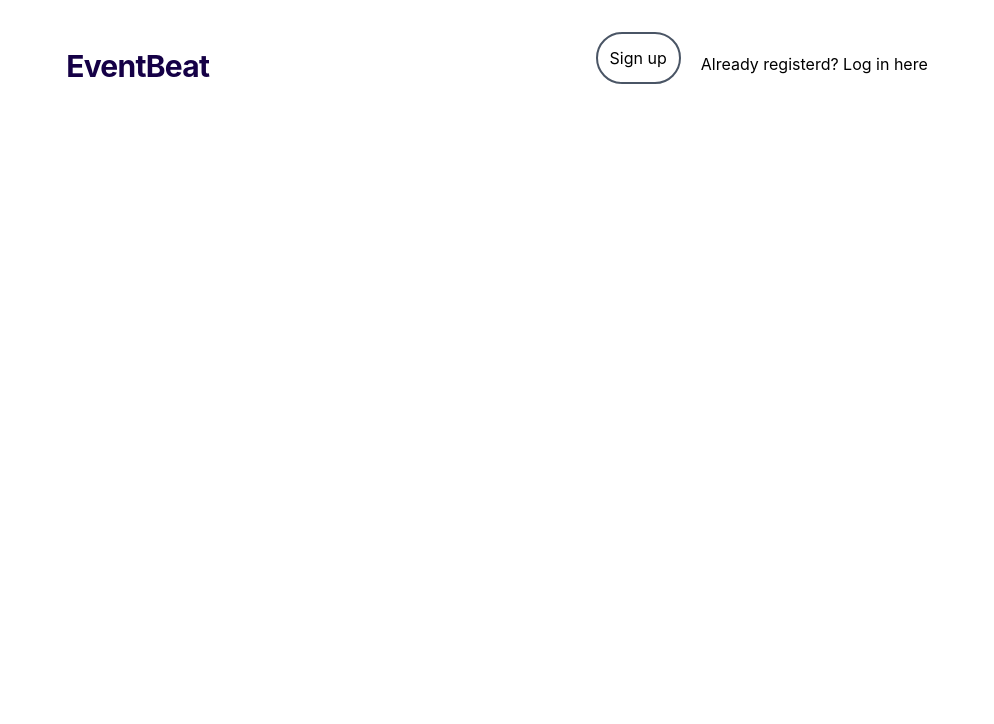
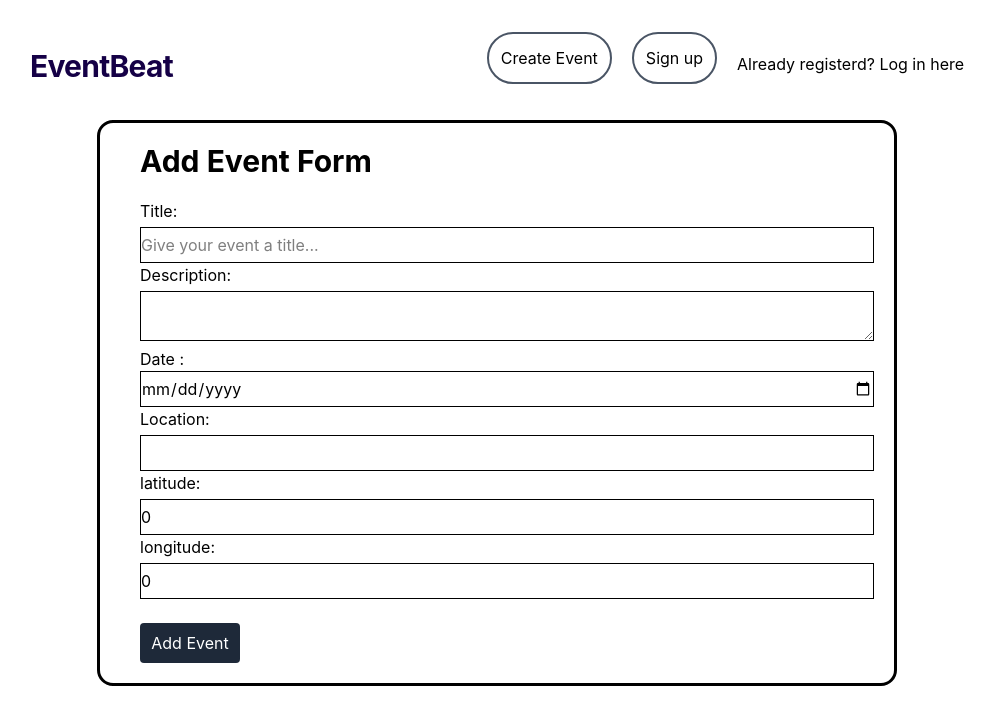
Before and after one commit to MarlaSinger2025/EventBeat-EventPlanner, a React (Vite) app: page /createevent in a window 1280 px wide. Shown: the top 724 px of the page, without its empty margins (143-1137 px from the left). Built offline with nearby package versions, Linux system fonts and the light colour scheme; no server answers.

Commit message:
Add event

```diff
--- a/src/App.jsx
+++ b/src/App.jsx
@@ -1,27 +1,34 @@
 import "./App.css";
-import { Routes, Route } from 'react-router';
+import { Routes, Route } from "react-router";
 import Home from "./pages/Home";
 // import EventDetails from './pages/EventDetails';
 import Navbar from "./components/Navbar";
 import Registration from "./pages/Registration";
 import Login from "./pages/Login";
 import AuthProvider from "./context/AuthContext";
+import { EventProvider } from "./context/EventContext";
+import CreateEvent from "./pages/CreateEvent";
 
 function App() {
   return (
     <div>
       <AuthProvider>
+        <EventProvider>
           <Navbar />
           <Routes>
             <Route path="/" element={<Home />} />
             <Route path="/registration" element={<Registration />} />
             <Route path="/login" element={<Login />} />
+            <Route path="/createevent" element={<CreateEvent />} />
           </Routes>
+        </EventProvider>
       </AuthProvider>
     </div>
-    )
+  );
 }
 
 export default App;
 
-{/* <Route path="/events/:id" element={<EventDetails />} /> */}
+{
+  /* <Route path="/events/:id" element={<EventDetails />} /> */
+}
--- a/src/components/Navbar.jsx
+++ b/src/components/Navbar.jsx
@@ -1,22 +1,45 @@
 // import Registration
 // import Login
 
-import { Link } from "react-router";
+import { Link, useNavigate } from "react-router";
 
 const Navbar = () => {
+  const navigate = useNavigate();
+  const handleCreateEvent = () => {
+    const token = localStorage.getItem("token");
+
+    if (token) {
+      navigate("/createevent");
+    } else {
+      alert("Please login to create an event.");
+    }
+  };
   return (
-        <header className="absolute top-0 bg-transparent w-full h-20 z-50 mx-auto" >
+    <header className="absolute top-0 bg-transparent w-full h-20 z-50 mx-auto">
       <nav className="max-w-screen flex items-end justify-around mx-auto p-4">
         <div>
-            <p className=" text-[#150046] text-3xl font-bold tracking-tight">EventBeat</p>
+          <p className=" text-[#150046] text-3xl font-bold tracking-tight">
+            EventBeat
+          </p>
         </div>
         <div className="flex items-end gap-5">
-            <Link to='/registration' >
-			<button className='mt-4 border-2 border-gray-600 p-3 rounded-full'>Sign up</button>
+          <button
+            onClick={handleCreateEvent}
+            className="mt-4 border-2 border-gray-600 p-3 rounded-full"
+          >
+            Create Event
+          </button>
+          <Link to="/registration">
+            <button className="mt-4 border-2 border-gray-600 p-3 rounded-full">
+              Sign up
+            </button>
           </Link>
-             <Link to='/login'
+          <Link
+            to="/login"
             className=" hover:text-white hover:underline transition duration-200 pb-2"
-            > Already registerd? Log in here
+          >
+            {" "}
+            Already registerd? Log in here
           </Link>
         </div>
       </nav>
--- a/src/context/AuthContext.jsx
+++ b/src/context/AuthContext.jsx
@@ -22,6 +22,7 @@ export default function AuthProvider({ children }) {
         localStorage.setItem("token", res.token);
         //navigate("/EventDetails");
         console.log("success");
+        //window.location.href = "/createevent";
         return;
       } else {
         localStorage.setItem("token", res.token);
--- a/src/context/EventContext.jsx
+++ b/src/context/EventContext.jsx
@@ -2,49 +2,45 @@ import { createContext, useState, useEffect, useContext } from "react";
 
 const EventContext = createContext();
 
-export const EventProvider = ({children}) => {
-
-    const [ events, setEvents] = useState([]);
+export const EventProvider = ({ children }) => {
+  const [events, setEvents] = useState([]);
   const [eventDetail, setEventDetail] = useState(null);
-    const [ dataIsLoaded, setDataIsLoaded] = useState(false);
+  const [dataIsLoaded, setDataIsLoaded] = useState(false);
   const [error, setError] = useState(null);
   const [selectedId, setSelectedId] = useState(null);
+  const [isAdded, setIsAdded] = useState(false);
 
   // Fetch all events
   useEffect(() => {
-
-        const fetchData = async() => {
+    const fetchData = async () => {
       try {
-
-            const response = await fetch('http://localhost:3001/api/events');
-
+        const response = await fetch("http://localhost:4001/api/events");
 
         if (!response.ok) {
           throw new Error(`Error status: ${response.status}`);
         }
 
-            const data = await response.json()
+        const data = await response.json();
         setEvents(data.results ?? []); // fallback to empty array if result is undefined
         setDataIsLoaded(true);
-
       } catch (err) {
         setError(err.message);
         setDataIsLoaded(true);
       }
     };
 
-        fetchData()
-
-
+    fetchData();
   }, []);
 
   //Fetch event details with selected ID
   useEffect(() => {
-    if(!selectedId) return; //skips the whole function if no ID is selected yet
+    if (!selectedId) return; //skips the whole function if no ID is selected yet
 
     const fetchEventDetail = async () => {
       try {
-            const response = await fetch(`http://localhost:3001/api/events/${selectedId}`);
+        const response = await fetch(
+          `http://localhost:4001/api/events/${selectedId}`,
+        );
         if (!response.ok) throw new Error(`Error status: ${response.status}`);
 
         const data = await response.json();
@@ -56,9 +52,44 @@ useEffect(() => {
     fetchEventDetail();
   }, [selectedId]);
 
+  const addEvent = async (eventData, authToken) => {
+    setError({});
+    try {
+      const response = await fetch("http://localhost:4001/api/events", {
+        method: "POST",
+        headers: {
+          Authorization: `Bearer ${authToken}`,
+          Accept: "application/json",
+          "Content-Type": "application/json",
+        },
+        body: JSON.stringify(eventData),
+      });
+      const data = await response.json();
+      if (response.ok) {
+        alert("Event Added!");
+        console.log(data);
+        setIsAdded(true);
+      } else {
+        console.log(data);
+        setError(data.error);
+        alert(data.error || "Event creation failed");
+      }
+    } catch (error) {
+      setError(error.message);
+    }
+    // addEvent();
+  };
   return (
     <EventContext.Provider
-        value={{ events, eventDetail, dataIsLoaded, error, setSelectedId }}
+      value={{
+        events,
+        eventDetail,
+        dataIsLoaded,
+        error,
+        setSelectedId,
+        addEvent,
+        isAdded,
+      }}
     >
       {children}
     </EventContext.Provider>
@@ -68,5 +99,4 @@ return (
 // eslint-disable-next-line react-refresh/only-export-components
 export function useEvent() {
   return useContext(EventContext);
-
-};
+}
--- a/src/pages/CreateEvent.jsx
+++ b/src/pages/CreateEvent.jsx
@@ -0,0 +1,159 @@
+import { useState } from "react";
+import { useEvent } from "../context/EventContext";
+
+const initialData = {
+  title: "",
+  description: "",
+  date: "",
+  location: "",
+  latitude: 0,
+  longitude: 0,
+};
+const CreateEvent = () => {
+  const [eventData, setEventData] = useState(initialData);
+  const [errors, setErrors] = useState({});
+  const { addEvent, isAdded } = useEvent();
+
+  const authToken = localStorage.getItem("token");
+
+  const handleChange = (e) => {
+    const { name, value } = e.target;
+    setEventData((prev) => ({
+      ...prev,
+      [name]: value,
+    }));
+  };
+  const validate = () => {
+    const newErrors = {};
+    if (!authToken) {
+      alert("Please login to add new event");
+    }
+    if (!eventData.title) {
+      newErrors.title = "Please enter a valid title";
+    }
+    if (!eventData.description) {
+      newErrors.description = "Please enter a valid description";
+    }
+    if (!eventData.date) {
+      newErrors.date = "Please enter a valid date";
+    }
+    if (!eventData.location) {
+      newErrors.location = "Please enter a valid location";
+    }
+    return newErrors;
+  };
+
+  const handleSubmit = (e) => {
+    e.preventDefault();
+    const newErrors = validate();
+    if (Object.keys(newErrors).length > 0) {
+      setErrors(newErrors);
+      return; // stop here, don't accept the submission
+    }
+    console.log(eventData);
+    addEvent(eventData, authToken);
+    setEventData(initialData);
+  };
+
+  return (
+    <div className="max-w-200 mx-auto mt-30 p-5 pl-10 border-[3px] border-black font-sans rounded-2xl">
+      <div className="">
+        <form onSubmit={handleSubmit}>
+          <h1 className="font-bold text-3xl mb-5">Add Event Form</h1>
+
+          <label>
+            Title:
+            <br />
+            <input
+              type="text"
+              name="title"
+              placeholder="Give your event a title..."
+              value={eventData.title}
+              onChange={handleChange}
+              className="w-full h-9 mt-1 border border-black"
+            ></input>
+          </label>
+          {errors.title && <p style={{ color: "red" }}>{errors.title}</p>}
+          <br />
+          <label>
+            Description:
+            <br />
+            <textarea
+              type="text"
+              name="description"
+              value={eventData.description}
+              onChange={handleChange}
+              className="w-full mt-1 border border-black"
+            />
+          </label>
+          {errors.description && (
+            <p style={{ color: "red" }}>{errors.description}</p>
+          )}
+          <br />
+          <label>
+            Date :
+            <input
+              type="date"
+              name="date"
+              value={eventData.date}
+              onChange={handleChange}
+              className="w-full h-9 border border-black"
+            />
+          </label>
+          {errors.date && <p style={{ color: "red" }}>{errors.date}</p>}
+          <br />
+          <label>
+            Location:
+            <br />
+            <input
+              type="text"
+              name="location"
+              value={eventData.location}
+              onChange={handleChange}
+              className="w-full h-9 mt-1 border border-black"
+            ></input>
+          </label>
+          {errors.location && <p style={{ color: "red" }}>{errors.location}</p>}
+          <br />
+          <label>
+            latitude:
+            <br />
+            <input
+              type="number"
+              name="latitude"
+              value={eventData.latitude}
+              onChange={handleChange}
+              className="w-full h-9 mt-1 border border-black"
+            ></input>
+          </label>
+          {errors.latitude && <p style={{ color: "red" }}>{errors.latitude}</p>}
+          <br />
+          <label>
+            longitude:
+            <br />
+            <input
+              type="number"
+              name="longitude"
+              value={eventData.longitude}
+              onChange={handleChange}
+              className="w-full h-9 mt-1 border border-black"
+            ></input>
+          </label>
+          {errors.longitude && (
+            <p style={{ color: "red" }}>{errors.longitude}</p>
+          )}
+          <br />
+          <br />
+          <button
+            type="submit"
+            className="w-25 py-2 bg-gray-800 text-white hover:bg-gray-400 rounded"
+          >
+            Add Event
+          </button>
+        </form>
+      </div>
+    </div>
+  );
+};
+
+export default CreateEvent;
```
Lines whose indentation alone changed are shown as unchanged.
